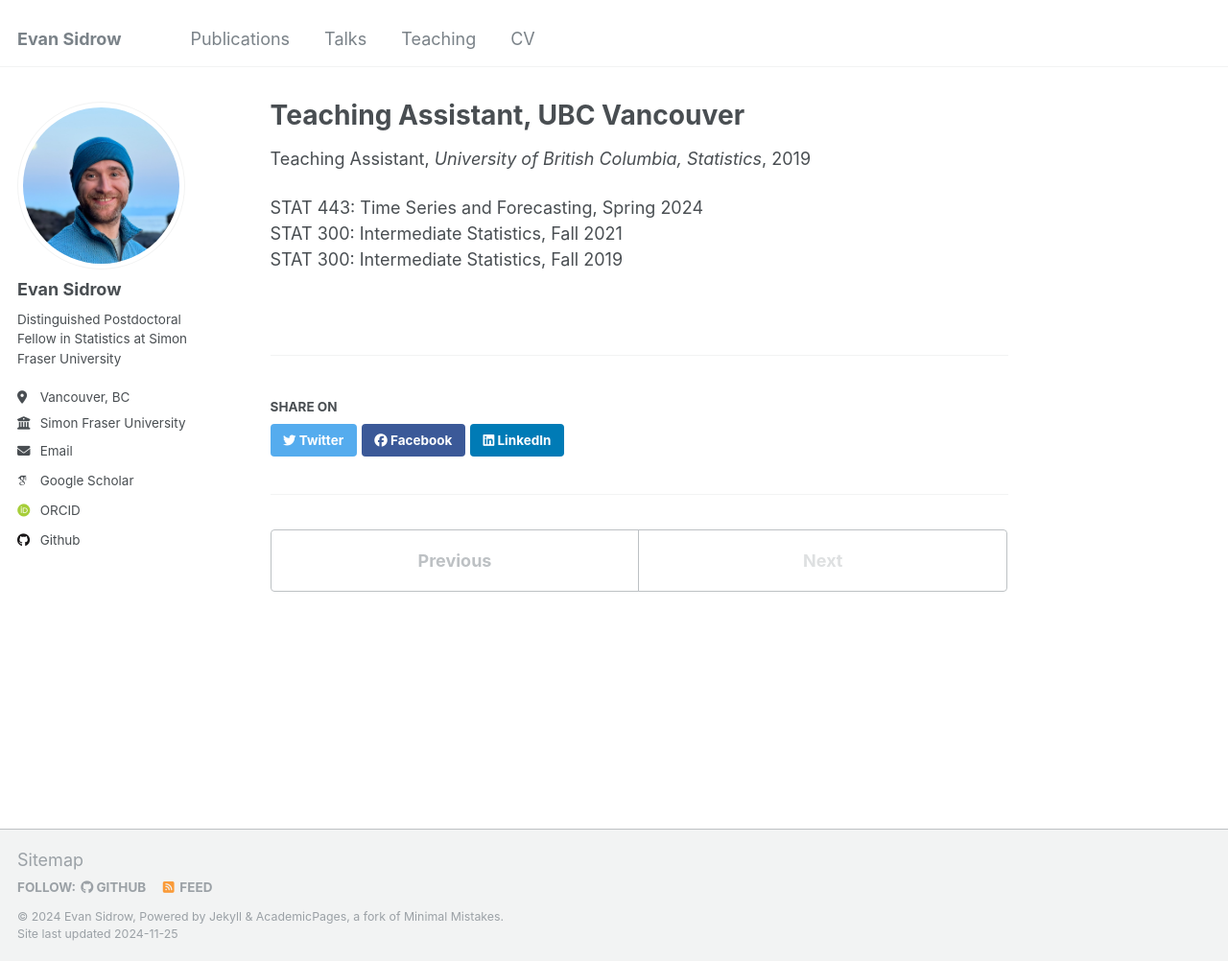
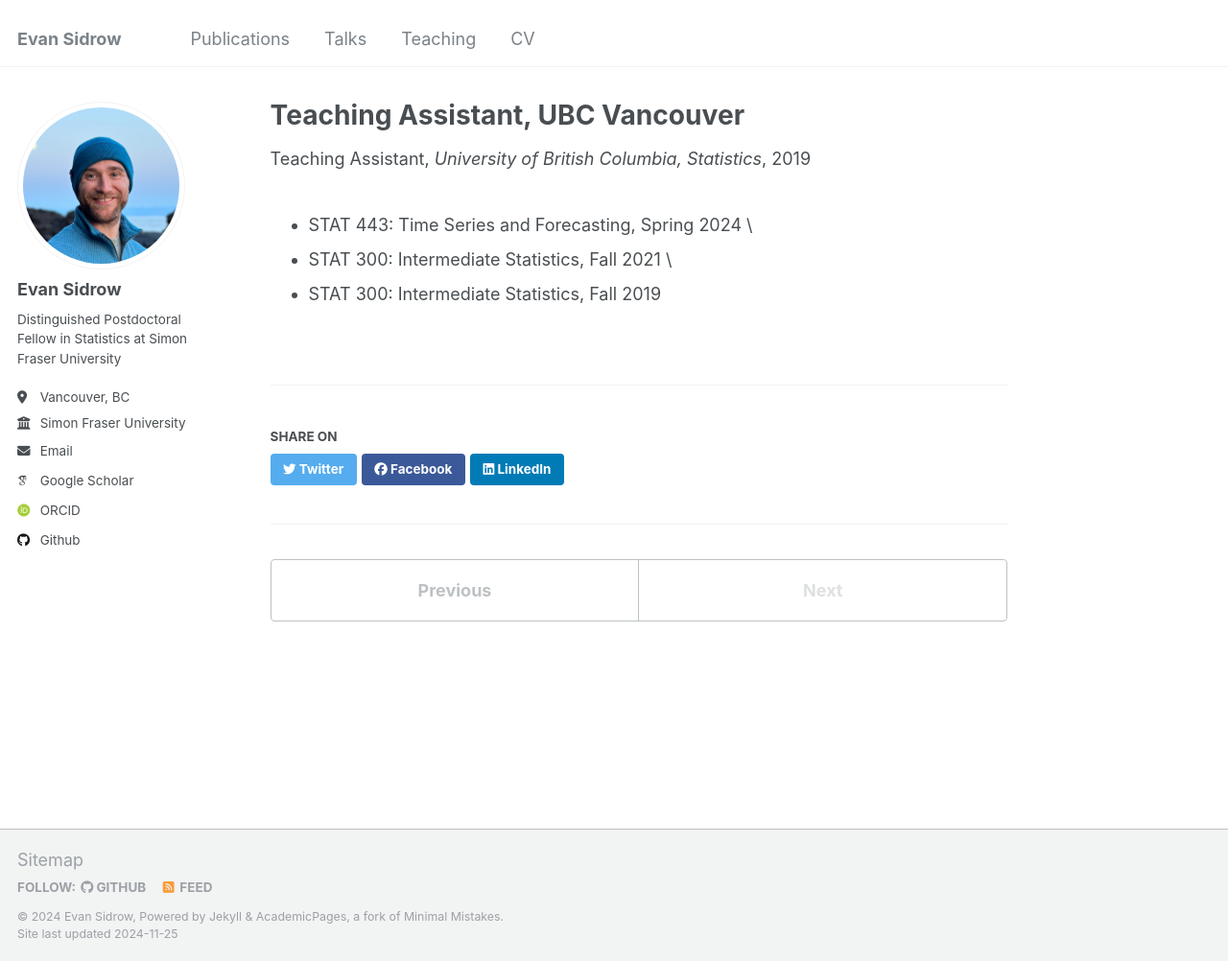
Before and after one commit to EvanSidrow/EvanSidrow.github.io, a Jekyll site: the page built from _teaching/TA-UBC.md, in a window 1280 px wide and 1002 px high. Shown: the whole window at 96% size. Built offline with Jekyll 4.4.1, drawn with Linux system fonts in a browser that asks for light colours; some web fonts are replaced.

Commit message:
Update TA-UBC.md

```diff
--- a/_teaching/TA-UBC.md
+++ b/_teaching/TA-UBC.md
@@ -7,6 +7,6 @@ venue: "University of British Columbia, Statistics"
 date: 2019-01-01
 location: "Vancouver, BC, Canada"
 ---
-STAT 443: Time Series and Forecasting, Spring 2024 \
-STAT 300: Intermediate Statistics, Fall 2021 \
-STAT 300: Intermediate Statistics, Fall 2019
+- STAT 443: Time Series and Forecasting, Spring 2024 \
+- STAT 300: Intermediate Statistics, Fall 2021 \
+- STAT 300: Intermediate Statistics, Fall 2019
```
